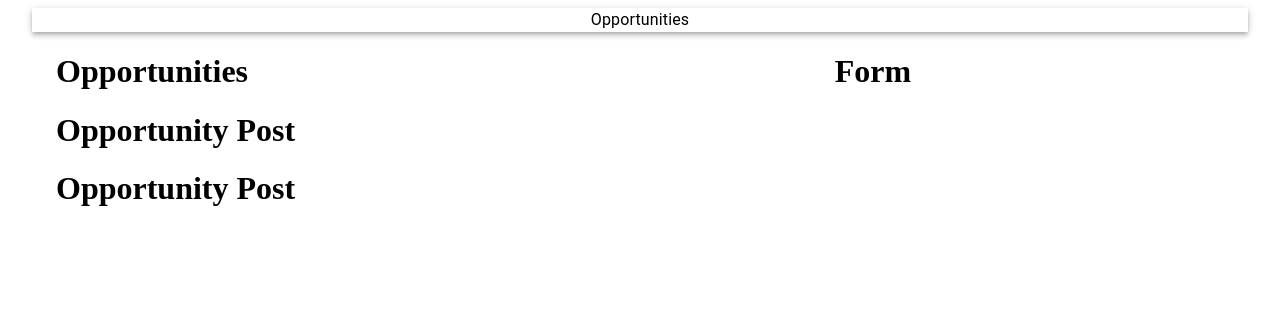
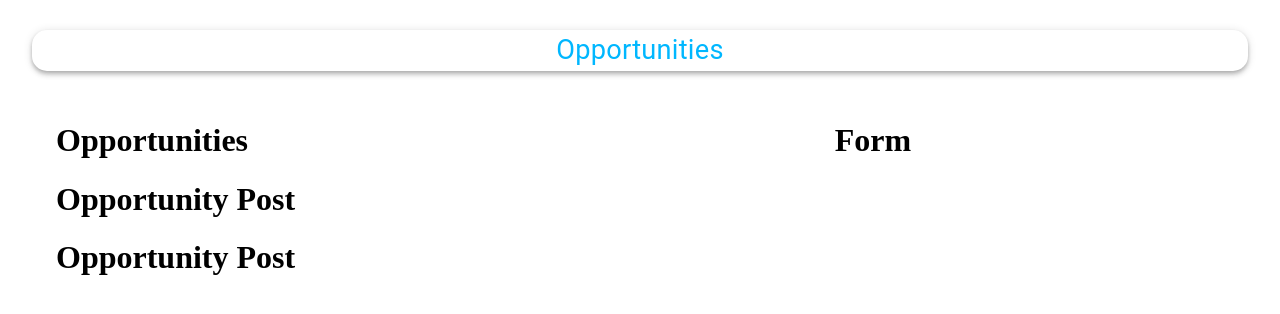
Before and after one commit to gnikita432/Opportunistt, a React (Create React App) app in the folder client/: page / in a window 1280 px wide. Shown: the top 314 px of the page. Built offline with nearby package versions, Linux system fonts and the light colour scheme.

Commit message:
Styled App.js

```diff
--- a/client/src/App.js
+++ b/client/src/App.js
@@ -1,14 +1,17 @@
 import React from "react";
 import { Container, AppBar, Typography, Grow, Grid } from "@material-ui/core";
 
-import Opportunities  from "./components/Opportunities/Opportunities";
+import Opportunities from "./components/Opportunities/Opportunities";
 import Form from "./components/Form/Form";
+import useStyles from "./styles";
 
 function App() {
+  const classes = useStyles();
+
   return (
     <Container maxWidth="lg">
-      <AppBar position="static" color="inherit">
-        <Typography varaint="h2" align="center">
+      <AppBar className={classes.appBar} position="static" color="inherit">
+        <Typography className={classes.heading} varaint="h2" align="center">
           Opportunities
         </Typography>
       </AppBar>
--- /dev/null
+++ b/client/src/styles.js
@@ -0,0 +1,16 @@
+import { makeStyles } from "@material-ui/core/styles";
+
+export default makeStyles(() => ({
+  appBar: {
+    borderRadius: 15,
+    margin: "30px 0",
+    display: "flex",
+    flexDirection: "row",
+    justifyContent: "center",
+    alignItems: "center",
+  },
+  heading: {
+    color: "rgba(0,183,255, 1)",
+    fontSize: "1.7rem"
+  },
+}));
```
